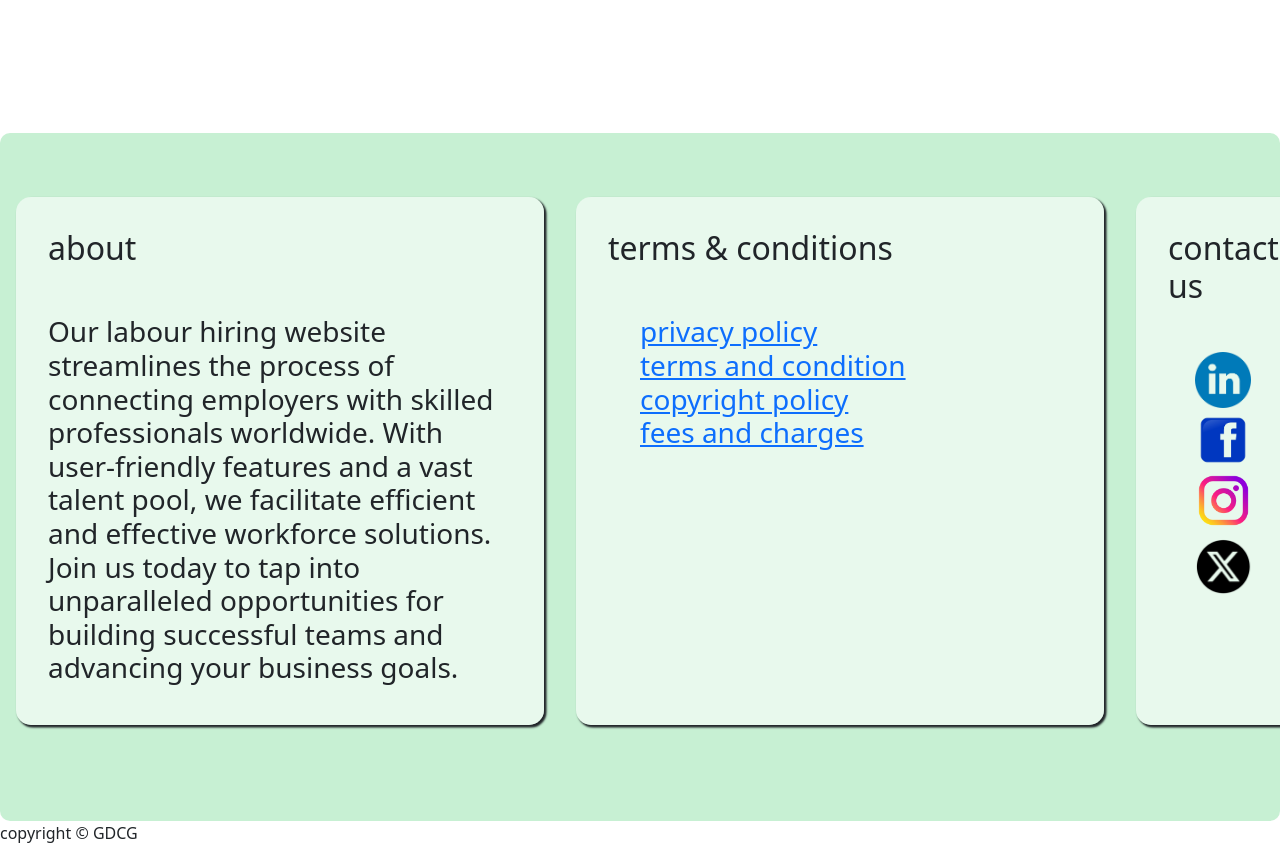
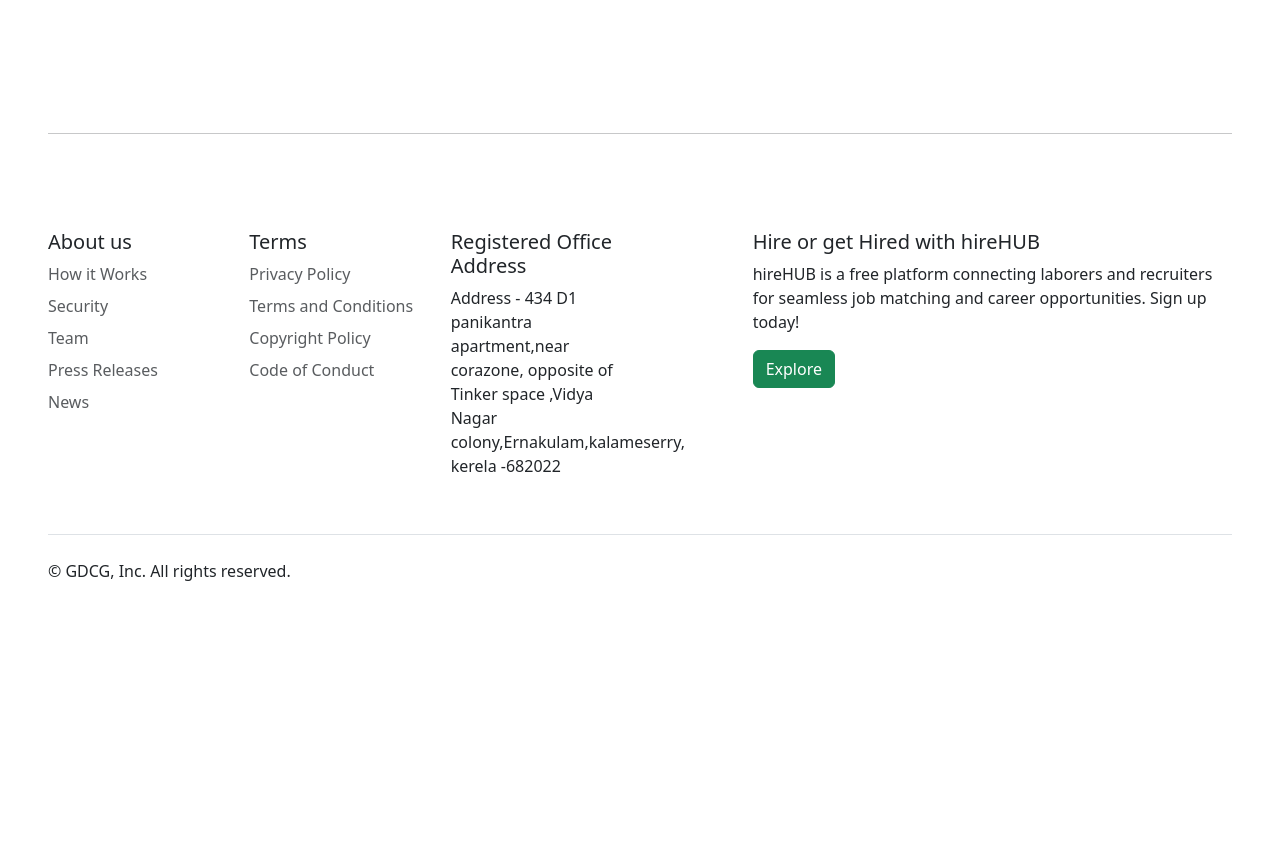
Before and after one commit to ChandelAnish/hireHUB-website, a plain HTML site: page client/index.html in a window 1280 px wide. Shown: the part 3820-4665 px from the top of the page. After the commit the page ends 4517 px from the top, so only its background shows below. Drawn offline with nearby package versions, Linux system fonts and the light colour scheme.

Commit message:
changed footer section

```diff
--- a/client/index.html
+++ b/client/index.html
@@ -198,45 +198,59 @@
     </div>
 
 
-    <!-- contact us -->
-    <div class="contactme0" id="contact-us">
-      <div class="about contactbox">
-        <h2>about</h2>
-        <h3>Our labour hiring website streamlines the process of connecting employers with skilled professionals worldwide. With user-friendly features and a vast talent pool, we facilitate efficient and effective workforce solutions. Join us today to tap into unparalleled opportunities for building successful teams and advancing your business goals.</h3>
+    <!-- footer -->
+    <hr style="margin-top: 10rem;" class="mx-5">
+    <footer class="py-5 mx-5 mt-5">
+    <div class="row">
+      <div class="col-6 col-md-2 mb-3">
+        <h5>About us</h5>
+        <ul class="nav flex-column">
+          <li class="nav-item mb-2"><a href="#" class="nav-link p-0 text-body-secondary">How it Works</a></li>
+          <li class="nav-item mb-2"><a href="#" class="nav-link p-0 text-body-secondary">Security</a></li>
+          <li class="nav-item mb-2"><a href="#" class="nav-link p-0 text-body-secondary">Team</a></li>
+          <li class="nav-item mb-2"><a href="#" class="nav-link p-0 text-body-secondary">Press Releases</a></li>
+          <li class="nav-item mb-2"><a href="#" class="nav-link p-0 text-body-secondary">News</a></li>
+        </ul>
       </div>
 
-      <div class="terms contactbox">
-        <h2>terms & conditions</h2>
-        <h3>
-          <ul>
-            <li><a href="#">privacy policy</a></li>
-            <li><a href="#">terms and condition</a></li>
-            <li><a href="#">copyright policy</a></li>
-            <li><a href="#">fees and charges</a></li>
-          </ul>
-        </h3>
+
+      <div class="col-6 col-md-2 mb-3">
+        <h5>Terms</h5>
+        <ul class="nav flex-column">
+          <li class="nav-item mb-2"><a href="#" class="nav-link p-0 text-body-secondary">Privacy Policy</a></li>
+          <li class="nav-item mb-2"><a href="#" class="nav-link p-0 text-body-secondary">Terms and Conditions</a></li>
+          <li class="nav-item mb-2"><a href="#" class="nav-link p-0 text-body-secondary">Copyright Policy</a></li>
+          <li class="nav-item mb-2"><a href="#" class="nav-link p-0 text-body-secondary">Code of Conduct</a></li>
+        </ul>
       </div>
 
-      <div class="links contactbox">
-        <h2>contact us</h2>
-        <div class="contactme">
-            <div class="linkedin">
-                <a href="https://www.linkedin.com/in/as-chandel/"><img src="assets/linkedin-icon.png" alt="linkedin"></a>
-            </div>
-            <div class="facebook">
-                <a href="https://www.facebook.com/login/"><img src="assets/Facebook_icon.png" alt="facebook"></a>
-            </div>
-            <div class="insta">
-                <a href="https://www.instagram.com/accounts/login/?hl=en"><img src="assets/insta_icon.png" alt="instagram"></a>
-            </div>
-            <div class="twitter">
-                <a href="https://twitter.com/i/flow/login"><img src="assets/twitter_icon.png" alt="twitter"></a>
-            </div>
-        </div>
+      <div class="col-6 col-md-2 mb-3">
+        <h5>Registered Office Address</h5>
+          <p>Address - 434 D1 panikantra apartment,near corazone, opposite of Tinker space ,Vidya Nagar colony,Ernakulam,kalameserry, kerela -682022</p>
+      </div>
+
+      <div class="col-md-5 offset-md-1 mb-3">
+        <form>
+          <h5>Hire or get Hired with hireHUB</h5>
+          <p> hireHUB is a free platform connecting laborers and recruiters for seamless job matching and career opportunities. Sign up today!</p>
+          <div class="d-flex flex-column flex-sm-row w-100 gap-2">
+            <button type="button" class="btn btn-success">Explore</button>
+          </div>
+        </form>
       </div>
     </div>
-    <!-- contact us end-->
-    <footer>copyright &copy; GDCG</footer>
+
+    <div class="d-flex flex-column flex-sm-row justify-content-between py-4 my-4 border-top">
+      <p>© GDCG, Inc. All rights reserved.</p>
+      <ul class="list-unstyled d-flex">
+        <li class="ms-3"><a class="link-body-emphasis" href="#"><svg class="bi" width="24" height="24"><use xlink:href="#twitter"></use></svg></a></li>
+        <li class="ms-3"><a class="link-body-emphasis" href="#"><svg class="bi" width="24" height="24"><use xlink:href="#instagram"></use></svg></a></li>
+        <li class="ms-3"><a class="link-body-emphasis" href="#"><svg class="bi" width="24" height="24"><use xlink:href="#facebook"></use></svg></a></li>
+      </ul>
+    </div>
+  </footer>
+
+  <!-- footer end -->
 
 
     <script src="script.js"></script>
--- a/client/login-page/script.js
+++ b/client/login-page/script.js
@@ -45,7 +45,7 @@
     else if (response.userdetails.usertype === 'labour') {
         return window.open("../main-page/labour/index.html", "_parent");
     }
-    if (response.userdetails.usertype === 'admin') {
+    else if (response.userdetails.usertype === 'admin') {
         return window.open("../main-page/admin/index.html", "_parent");
     }
 })
--- a/client/style.css
+++ b/client/style.css
@@ -255,113 +255,5 @@
     transition: all .7s;
     transform: scale(1.03);
 }
-/* contact us */
-.facebook img
-{
-    width: 3rem;
-    /* margin: 5rem; */
-}
-.linkedin img
-{
-    width: 3.5rem;
-    margin-bottom: 8px;
-}
-.insta img
-{
-    width: 4.6rem;
-}
-.twitter img
-{
-    width: 4rem;
-}
-.contactme0
-{
-    display: grid;
-    grid-template-columns: 35rem 35rem auto;
-    margin: 10rem 0rem 0rem 0rem;
-    background-color: rgba(193, 239, 206, 0.898);
-    border-radius: 10px;
-    /* align-items: center;
-    justify-content: center; */
-    padding-top: 3rem;
-    padding-bottom: 5rem;
-}
-.contactbox
-{
-    background-color: rgba(255, 255, 255, 0.598);
-    margin: 1rem;
-    border-radius: 15px;
-    box-shadow: 2px 2px 2px 0.5px;
-}
-.contactme0 :hover
-{
-    transition: all .7s;
-    transform: scale(1.03);
-}
-.about
-{
-    padding: 2rem;
-}
-.about h2
-{
-    margin: 0rem 0rem 3rem 0rem;
-}
-.terms
-{
-    padding: 2rem;
-}
-.terms h2
-{
-    margin: 0rem 0rem 3rem 0rem;
-}
-.terms h3 ul
-{
-    list-style-type: none;
-}
-.links
-{
-    padding: 2rem;
-    display: flex;
-    flex-direction: column;
-    align-items: center;
-    /* justify-content: center; */
-}
-.links h2
-{
-    margin: 0rem 0rem 3rem 0rem;
-}
-.contactme
-{
-    display: flex;
-    align-items: center;
-    justify-content: center;
-    flex-direction: column;
-    height: 15rem;
-}
-.linkedin :hover
-{
-    transform: scale(1.07);
-    transition: all .5s;
-}
-.facebook :hover
-{
-    transform: scale(1.07);
-    transition: all .5s;
-}
-.insta :hover
-{
-    transform: scale(1.07);
-    transition: all .5s;
-}
-.twitter :hover
-{
-    transform: scale(1.07);
-    transition: all .5s;
-}
-.contactme0 footer
-{
-    display: flex;
-    align-items: center;
-    justify-content: center;
-    margin-top: 5rem;
-}
+
+/* footer */
```
